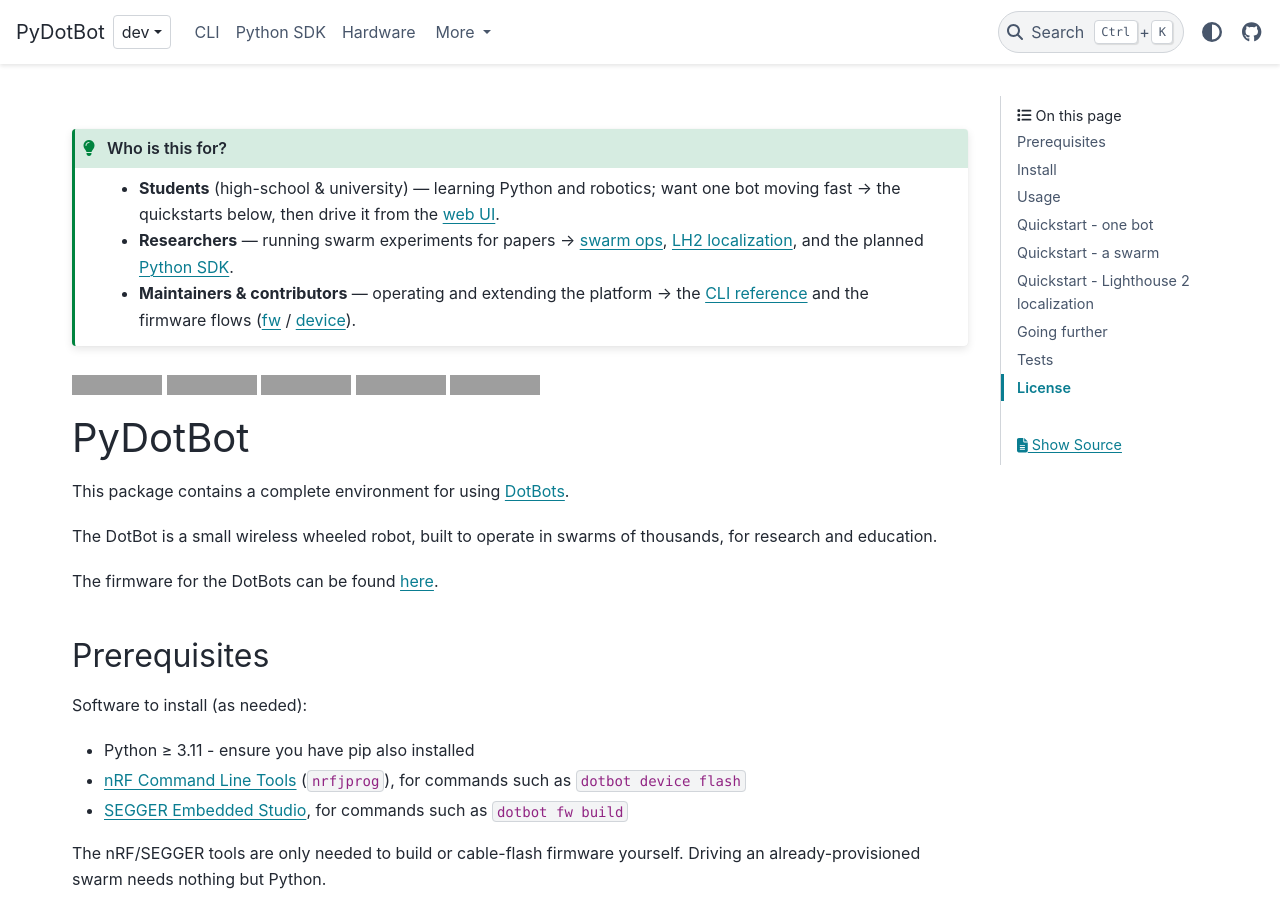
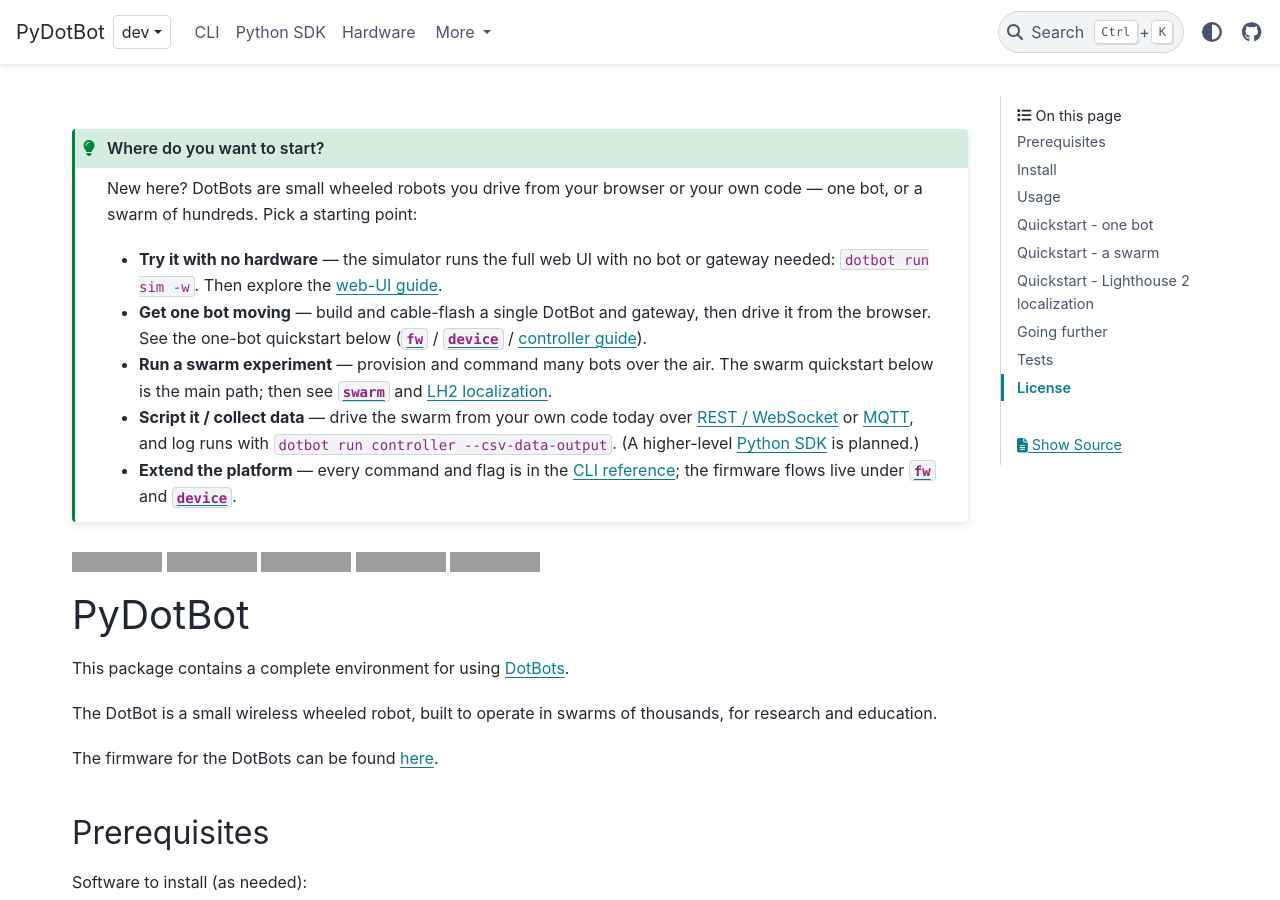
Before and after one commit to DotBots/PyDotBot, a Sphinx documentation site: the page built from doc/index.md, in a window 1280 px wide and 900 px high, cut to the strip 0-900 px from the top of the window. Built offline with Sphinx 7.4.7 and the PyData theme 0.15.4, drawn with Linux system fonts in a browser that asks for light colours; grey boxes are pictures that could not be loaded.

Commit message:
doc: route the landing page by task, not by persona
AI-assisted: Claude Opus 4.8

````diff
--- a/doc/index.md
+++ b/doc/index.md
@@ -8,16 +8,29 @@
 Reference <reference/index>
 ```
 
-```{admonition} Who is this for?
+```{admonition} Where do you want to start?
 :class: tip
 
-- **Students** (high-school & university) — learning Python and robotics; want
-  one bot moving fast → the quickstarts below, then drive it from the
-  [web UI](guides/controller.md).
-- **Researchers** — running swarm experiments for papers → [swarm ops](cli/swarm.md),
-  [LH2 localization](guides/lh2-calibration.md), and the planned [Python SDK](sdk/index.md).
-- **Maintainers & contributors** — operating and extending the platform → the
-  [CLI reference](cli/index.md) and the firmware flows ([fw](cli/fw.md) / [device](cli/device.md)).
+New here? DotBots are small wheeled robots you drive from your browser or your
+own code — one bot, or a swarm of hundreds. Pick a starting point:
+
+- **Try it with no hardware** — the simulator runs the full web UI with no bot
+  or gateway needed: `dotbot run sim -w`. Then explore the
+  [web-UI guide](guides/controller.md).
+- **Get one bot moving** — build and cable-flash a single DotBot and gateway,
+  then drive it from the browser. See the one-bot quickstart below
+  ([`fw`](cli/fw.md) / [`device`](cli/device.md) /
+  [controller guide](guides/controller.md)).
+- **Run a swarm experiment** — provision and command many bots over the air.
+  The swarm quickstart below is the main path; then see [`swarm`](cli/swarm.md)
+  and [LH2 localization](guides/lh2-calibration.md).
+- **Script it / collect data** — drive the swarm from your own code today over
+  [REST / WebSocket](reference/rest.md) or [MQTT](reference/mqtt.md), and log
+  runs with `dotbot run controller --csv-data-output`. (A higher-level
+  [Python SDK](sdk/index.md) is planned.)
+- **Extend the platform** — every command and flag is in the
+  [CLI reference](cli/index.md); the firmware flows live under [`fw`](cli/fw.md)
+  and [`device`](cli/device.md).
 ```
 
 ```{include} ../README.md
````
